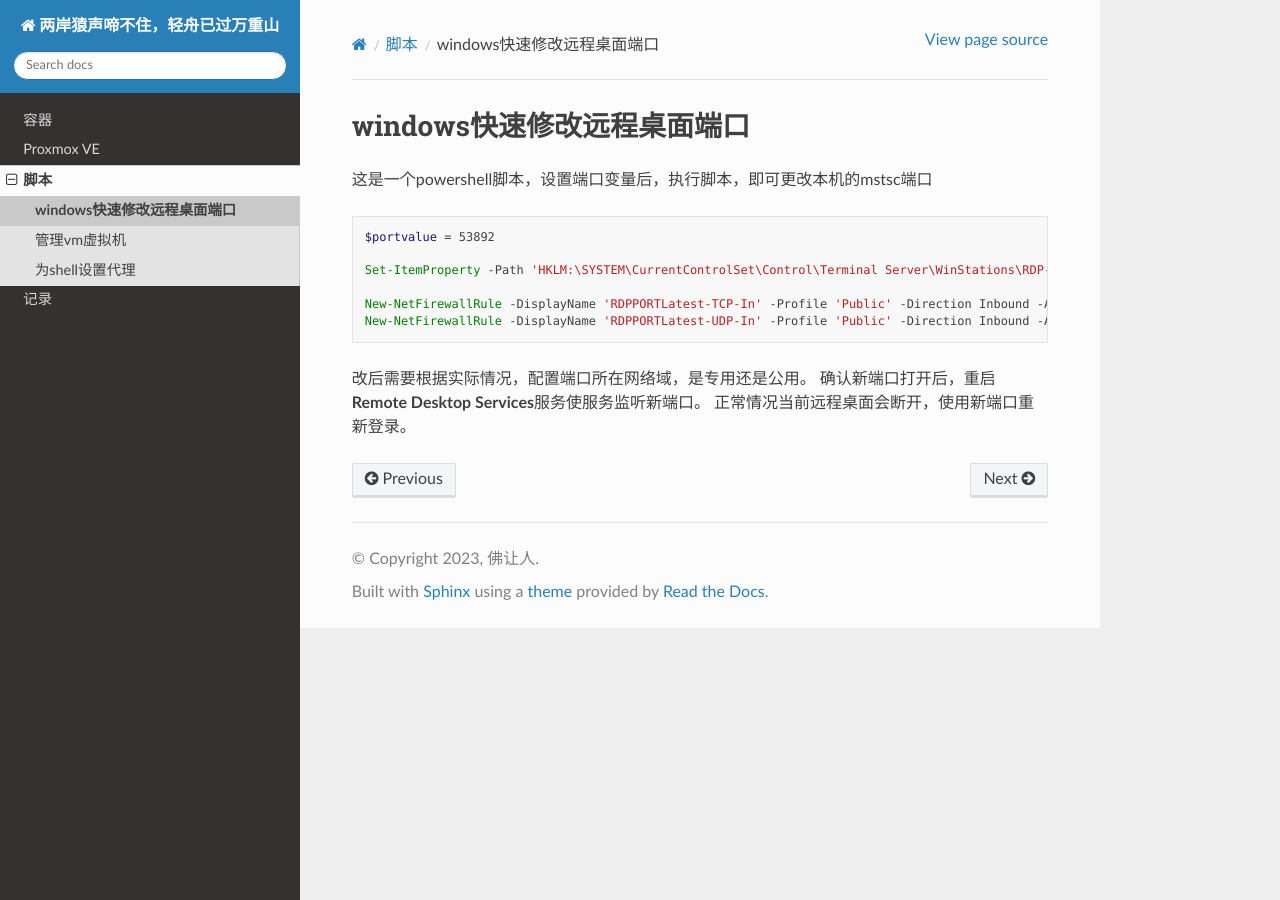
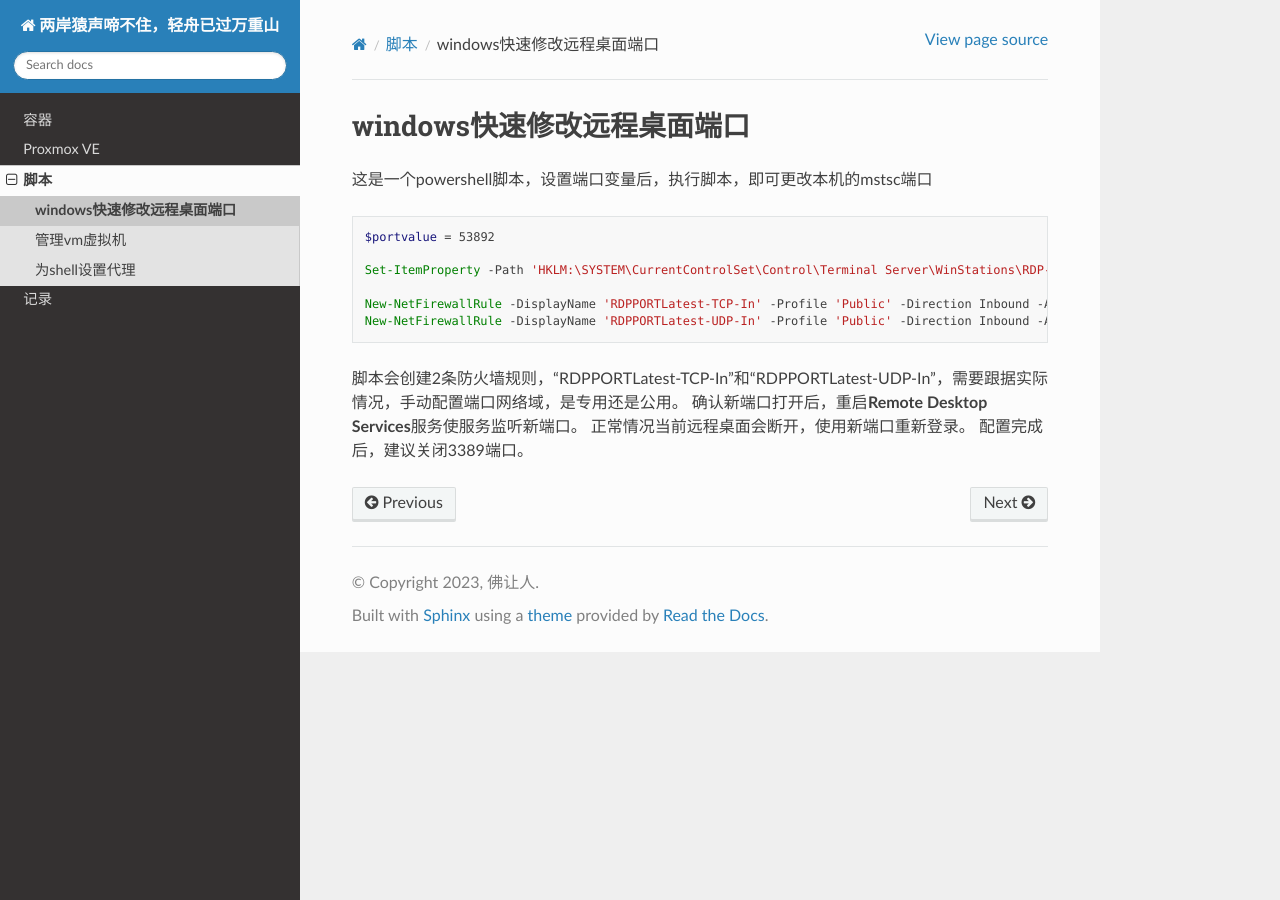
Before and after one commit to bt7-vip/note, a Sphinx documentation site: the page built from docs/source/script/change_mstsc_port.md, in a window 1280 px wide. Built offline with Sphinx 7.4.7 and the Read the Docs theme 3.1.0, drawn with Linux system fonts in a browser that asks for light colours; pages that are not in the unit, such as notebooks, are missing from menus.

Commit message:
new message change firewall port

````diff
--- a/docs/source/script/change_mstsc_port.md
+++ b/docs/source/script/change_mstsc_port.md
@@ -11,6 +11,7 @@ Set-ItemProperty -Path 'HKLM:\SYSTEM\CurrentControlSet\Control\Terminal Server\W
 New-NetFirewallRule -DisplayName 'RDPPORTLatest-TCP-In' -Profile 'Public' -Direction Inbound -Action Allow -Protocol TCP -LocalPort $portvalue
 New-NetFirewallRule -DisplayName 'RDPPORTLatest-UDP-In' -Profile 'Public' -Direction Inbound -Action Allow -Protocol UDP -LocalPort $portvalue
 ```
-改后需要根据实际情况，配置端口所在网络域，是专用还是公用。
+脚本会创建2条防火墙规则，“RDPPORTLatest-TCP-In”和“RDPPORTLatest-UDP-In”，需要跟据实际情况，手动配置端口网络域，是专用还是公用。
 确认新端口打开后，重启**Remote Desktop Services**服务使服务监听新端口。
 正常情况当前远程桌面会断开，使用新端口重新登录。
+配置完成后，建议关闭3389端口。
````
